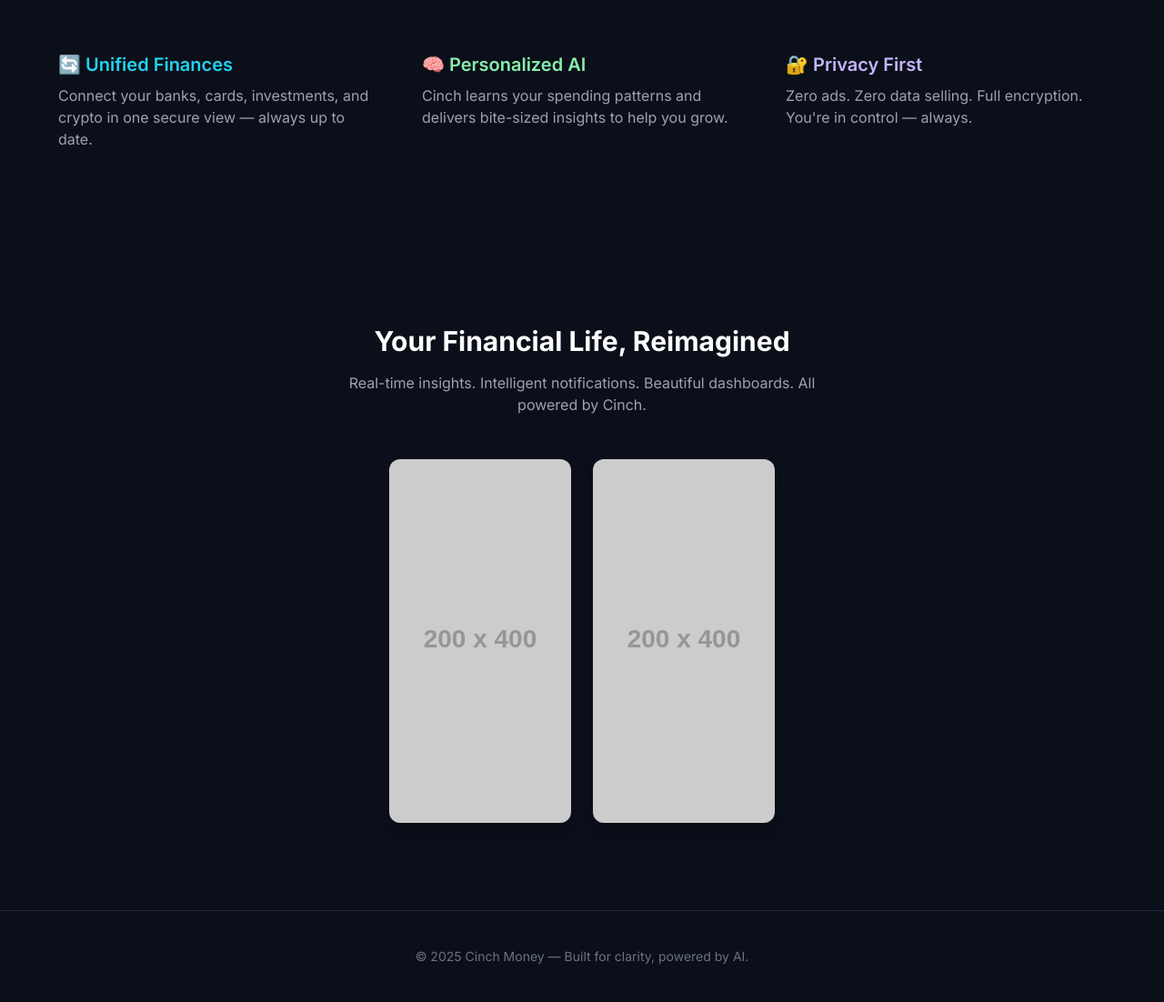
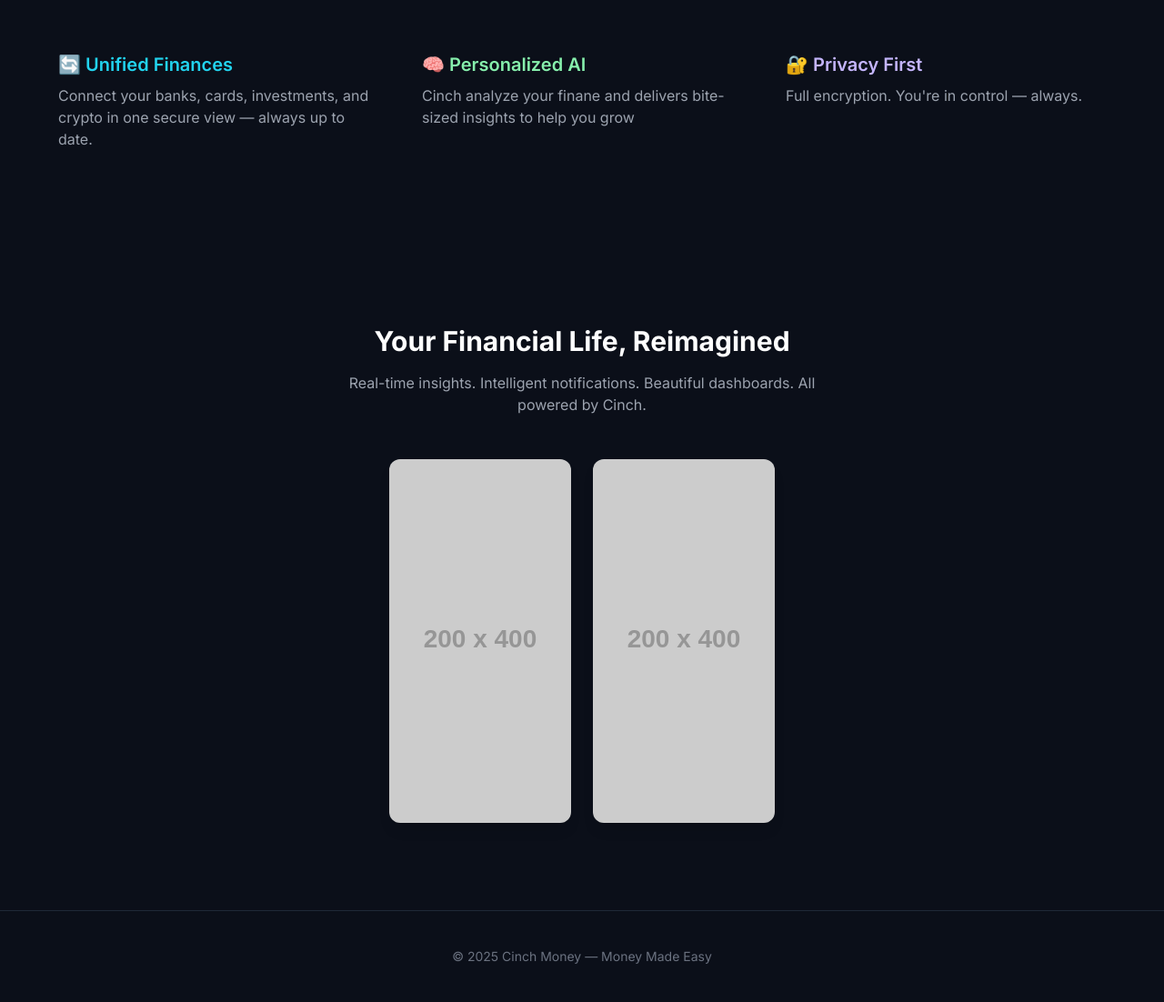
Before and after one commit to Winwin123CMD/cinch-landing-, a plain HTML site: page index.html in a window 1280 px wide. Shown: the part 839-1941 px from the top of the page at 91% size. Drawn offline with nearby package versions, Linux system fonts and the light colour scheme; placeholder pictures from the web are drawn by us.

Commit message:
Update index.html

```diff
--- a/index.html
+++ b/index.html
@@ -66,11 +66,11 @@
       </div>
       <div class="fade-up" style="animation-delay: 0.4s;">
         <h3 class="text-xl font-semibold mb-2 text-green-300">🧠 Personalized AI</h3>
-        <p class="text-gray-400">Cinch learns your spending patterns and delivers bite-sized insights to help you grow.</p>
+        <p class="text-gray-400">Cinch analyze your finane and delivers bite-sized insights to help you grow </p>
       </div>
       <div class="fade-up" style="animation-delay: 0.6s;">
         <h3 class="text-xl font-semibold mb-2 text-violet-300">🔐 Privacy First</h3>
-        <p class="text-gray-400">Zero ads. Zero data selling. Full encryption. You're in control — always.</p>
+        <p class="text-gray-400"> Full encryption. You're in control — always.</p>
       </div>
     </div>
   </section>
@@ -89,7 +89,7 @@
 
   <!-- Footer -->
   <footer class="text-center text-sm text-gray-500 py-10 border-t border-gray-800 fade-up">
-    © 2025 Cinch Money — Built for clarity, powered by AI.
+    © 2025 Cinch Money — Money Made Easy
   </footer>
 
 </body>
```
